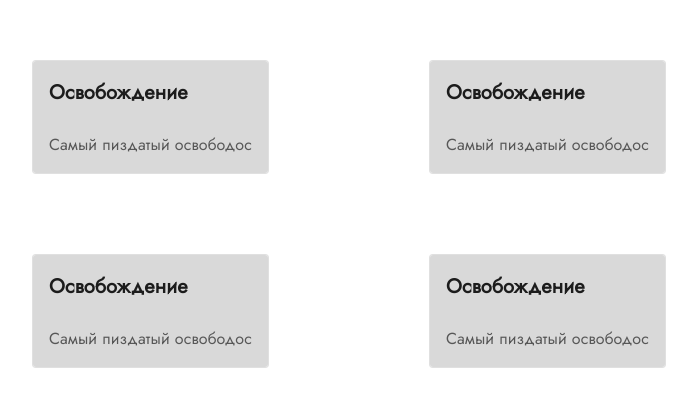
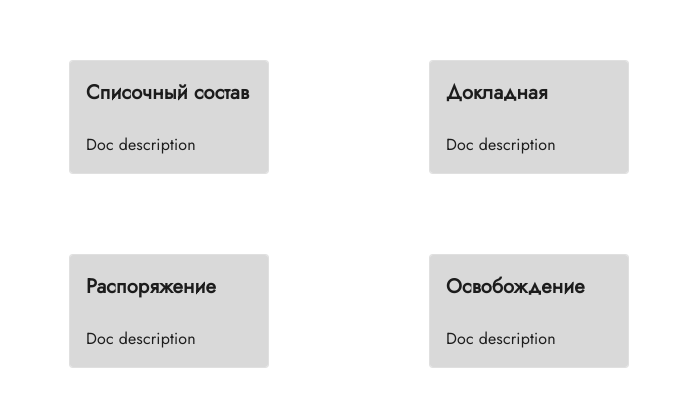
Before and after one commit to IT-FAMCS/documents, a React (Create React App) app in the folder front-doc/: page / in a window 1280 px wide. Shown: the part 186-592 px from the top of the page, without its empty margins (291-988 px from the left). Built offline with nearby package versions, Linux system fonts and the light colour scheme.

Commit message:
feat: added mapping button-islands from constants array via map method

```diff
--- a/front-doc/src/component/cards/CardComponent.tsx
+++ b/front-doc/src/component/cards/CardComponent.tsx
@@ -6,10 +6,9 @@ import '@fontsource/jost'
 
 interface CardComponentProps {
     path:string;
-    name:string;
+    header:string;
     description:string;
 }
-
 
 export const CardComponent: React.FC<CardComponentProps> = (props) => {
     const navigate = useNavigate()
@@ -19,12 +18,11 @@ export const CardComponent: React.FC<CardComponentProps> = (props) => {
     }
 
     return (
-
         <Card variant="outlined">
             <CardActionArea onClick={handleClick}>
                 <CardContent style={{backgroundColor: '#d9d9d9'}}>
-                            <Typography variant="h6"  sx={{ mb:3 }} fontFamily='Jost' fontWeight='700'>{props.name}</Typography>
-                            <Typography variant="body1" color='text.secondary' fontFamily='Jost' fontSize='24'>{props.description}</Typography>
+                    <Typography variant="h6"  sx={{ mb:3 }} fontFamily='Jost' fontWeight='700'>{props.header}</Typography>
+                    <Typography variant="body1" fontFamily='Jost' fontSize='24'>{props.description}</Typography>
                 </CardContent>
             </CardActionArea>
         </Card>
--- /dev/null
+++ b/front-doc/src/constants/documentTypes.ts
@@ -0,0 +1,6 @@
+ export const documentTypes = [
+    { path: '/', header: 'Освобождение', description: 'Doc description' },
+    { path: '/', header: 'Докладная', description: 'Doc description' },
+    { path: '/', header: 'Распоряжение', description: 'Doc description' },
+    { path: '/', header: 'Списочный состав', description: 'Doc description' }
+]
--- a/front-doc/src/pages/home/HomePage.tsx
+++ b/front-doc/src/pages/home/HomePage.tsx
@@ -1,24 +1,33 @@
 import * as React from 'react';
 import {CardComponent} from '../../component/cards/CardComponent';
 import { Box, Stack } from '@mui/material';
+import {documentTypes} from '../../constants/documentTypes'
 
 
+export const HomePage =() => {
 
-export const HomePage =() =>{
-    return (
-    <div style={{ display: 'flex', justifyContent: 'center', alignItems: 'center', height: '100vh' }}>
-      <Stack alignItems="center">
+let cardArr :any[] = [];
+for(let i = documentTypes.length - 1; i > 0; i -= 2) {
+  if(i-1 >= 0) {
+    cardArr.push([documentTypes[i], documentTypes[i-1]])
+  } else {
+    cardArr.push([documentTypes[i]]);
+  }
+}
+console.log(cardArr)
+return (
+  <div style={{ display: 'flex', justifyContent: 'center', alignItems: 'center', height: '100vh' }}>
+    <Stack alignItems="center">
         <Stack width={'100%'} direction={'row'} spacing={20}>
-          <Stack spacing={10} direction={'column'}>
-            <CardComponent path={'/'} name={'Освобождение'} description={'Самый пиздатый освободос'}></CardComponent>
-            <CardComponent path={'/'} name={'Освобождение'} description={'Самый пиздатый освободос'}></CardComponent>
-          </Stack>
-          <Stack spacing={10} direction={'column'}>
-            <CardComponent path={'/'} name={'Освобождение'} description={'Самый пиздатый освободос'}></CardComponent>
-            <CardComponent path={'/'} name={'Освобождение'} description={'Самый пиздатый освободос'}></CardComponent>
-          </Stack>
+          {cardArr.map((arr) => {
+            return <Stack direction={'column'} spacing={10} minWidth={200} minHeight={300}>
+              {arr.map((card: { path: string; header: string; description: string; }) =>{
+                return <CardComponent path={card.path} header={card.header} description={card.description}></CardComponent>
+              })}
+            </Stack>;
+          })}
         </Stack>
       </Stack>
-    </div>
+  </div>
     )
 };
```
Lines whose indentation alone changed are shown as unchanged.
